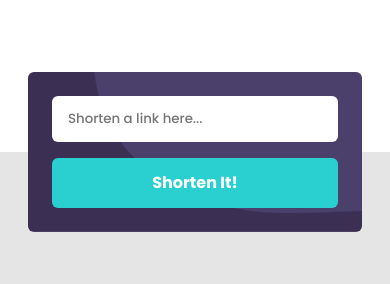
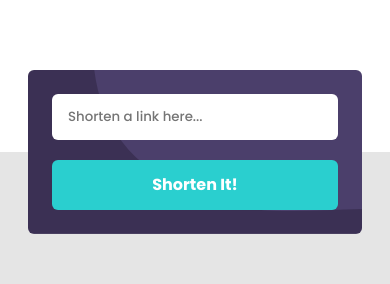
Before and after one commit to harshj11/URL-Shortening-API-Frontend-Mentor-Challenge, a React (Create React App) app: page / in a window 390 px wide. Shown: the part 706-990 px from the top of the page. Built offline with nearby package versions, Linux system fonts and the light colour scheme.

Commit message:
:beetle:FIX error text display for small screen size

```diff
--- a/src/components/LinkInput.jsx
+++ b/src/components/LinkInput.jsx
@@ -39,6 +39,7 @@ const LinkInput = () => {
             })
             .catch(err => {
                 setLoadingAttributes({disabled: false, loading: false});
+                console.log(err)
                 const errorData = err.response.data;
                 inputRef.current.classList.add("focus");
                 switch (errorData.error_code) {
@@ -69,6 +70,9 @@ const LinkInput = () => {
                     value={textValue}
                     ref={inputRef}
                 />
+                <span className="link__container__error">
+                    <em>{errorText}</em>
+                </span>
                 <button
                     className="link__container__button button--cyan"
                     disabled={loadingAttributes.disabled}
@@ -76,9 +80,7 @@ const LinkInput = () => {
                 >
                     {loadingAttributes.loading ? "Loading..." : "Shorten It!"}
                 </button>
-                <span className="link__container__error">
-                    <em>{errorText}</em>
-                </span>
+
             </div>
 
             <div className="link-shorten-container">
--- a/src/scss/linkinput.scss
+++ b/src/scss/linkinput.scss
@@ -42,7 +42,7 @@
 
     &__button {
         border-radius: 0.375rem;
-        margin-top: 1rem;
+        margin-top: 1.25rem;
         max-width: 20.375rem;
         padding: 0.8rem 0;
         width: 100%;
@@ -57,7 +57,13 @@
         color: $red;
         font-size: 0.825rem;
         position: absolute;
-        top: 5.75rem;
+        top: 4.625rem;
+        left: 1.5rem;
+
+        @include breakpoint-up(medium) {
+            top: 5.75rem;
+            left: auto;
+        }
     }
 }
 
```
